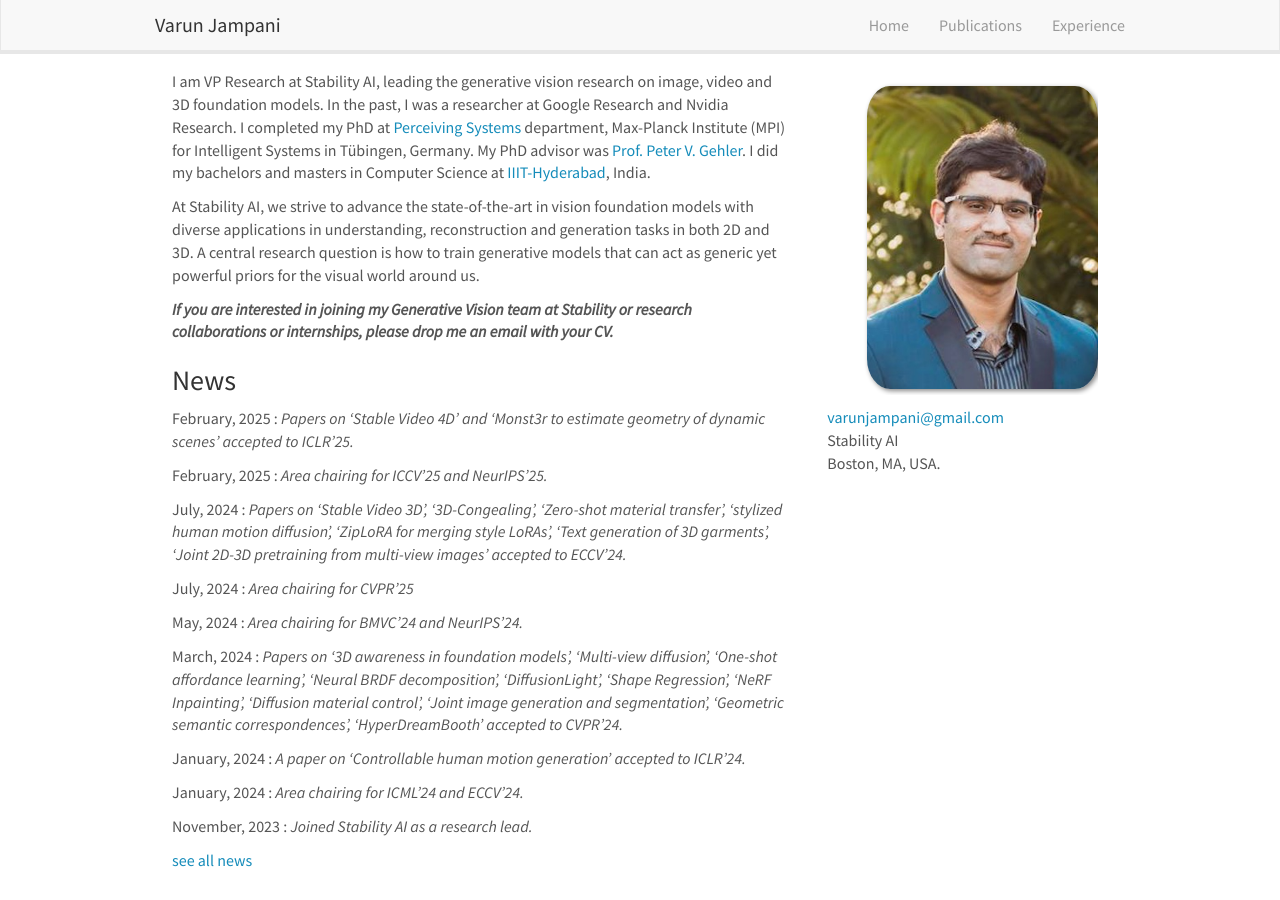
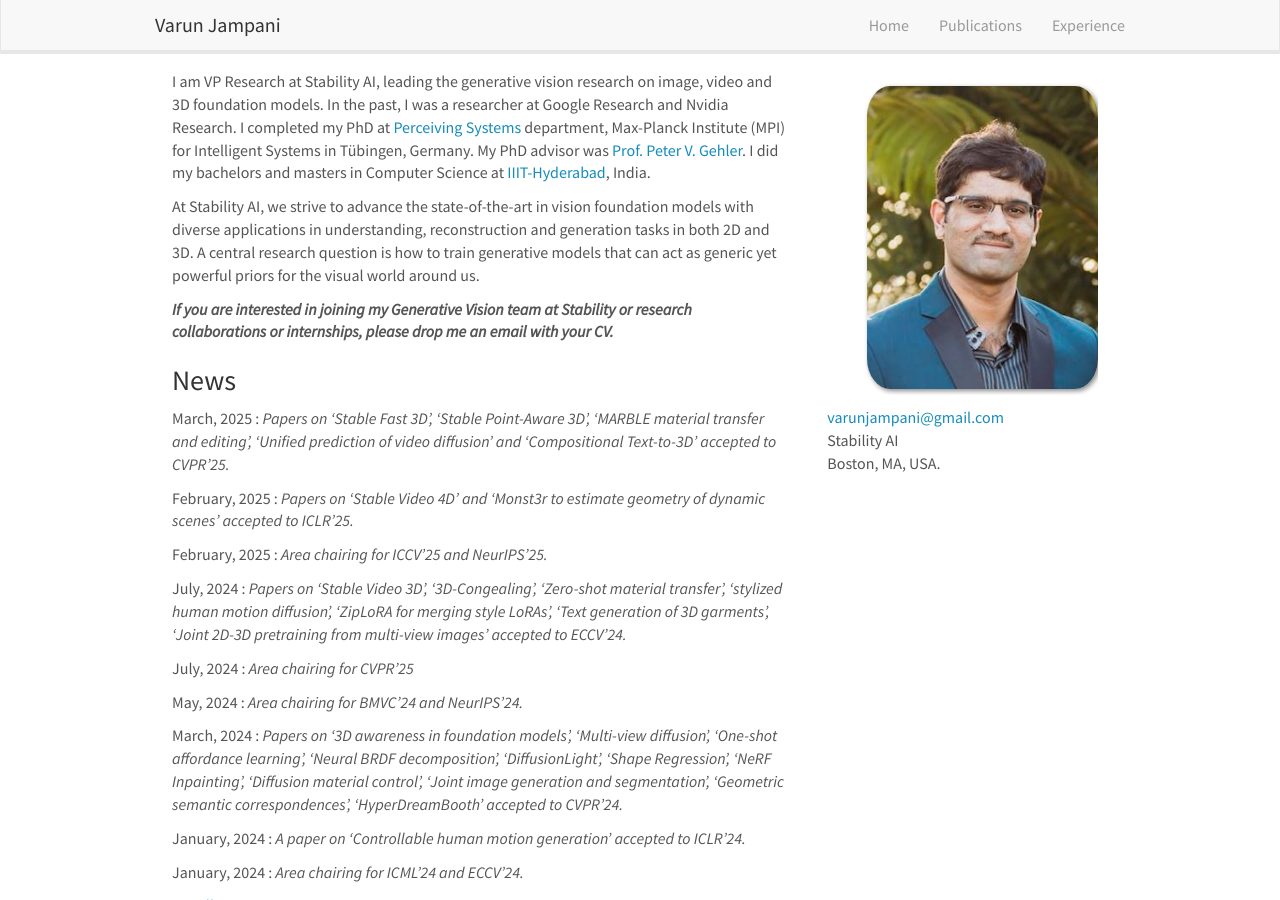
Before and after one commit to varunjampani/varunjampani.github.io, a Jekyll site: the page built from _pages/home.md, in a window 1280 px wide and 900 px high. Built offline with Jekyll 4.4.1, drawn with Linux system fonts in a browser that asks for light colours; nearby versions of some CDN libraries.

Commit message:
Update news.yml

```diff
--- a/_data/news.yml
+++ b/_data/news.yml
@@ -1,3 +1,6 @@
+- date: March, 2025
+  headline: Papers on 'Stable Fast 3D', 'Stable Point-Aware 3D', 'MARBLE material transfer and editing', 'Unified prediction of video diffusion' and 'Compositional Text-to-3D' accepted to CVPR'25.
+
 - date: February, 2025
   headline: Papers on 'Stable Video 4D' and 'Monst3r to estimate geometry of dynamic scenes' accepted to ICLR'25.
 
```
